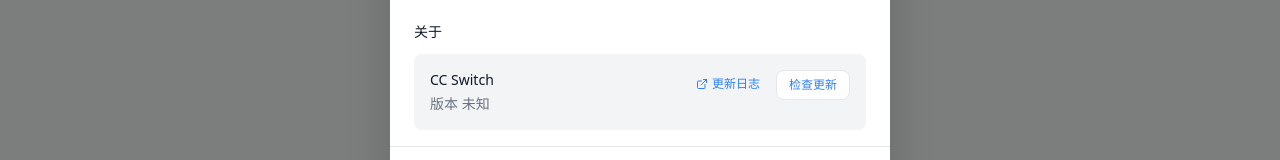
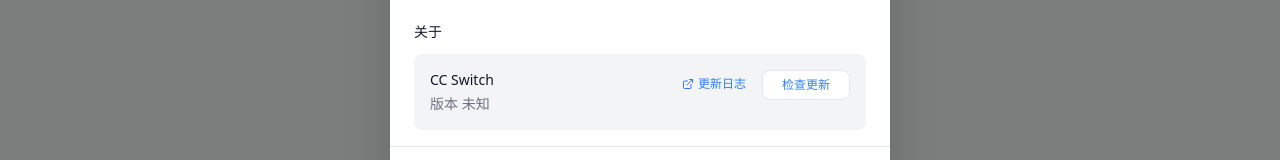
Before and after one commit to zwenooo/cc-switch, a React (Vite) app: page / in a window 1280 px wide. Both pictures are taken after a click on the button 181 px from the left and 39 px from the top of the page. Shown: the part 368-528 px from the top of the page. Built offline with nearby package versions, Linux system fonts and the light colour scheme.

Commit message:
fix(ui): prevent update button jitter when checking for updates
- Add min-width to update button to maintain consistent width across states
- Ensure all button states have consistent border styling with transparent borders

```diff
--- a/src/components/SettingsModal.tsx
+++ b/src/components/SettingsModal.tsx
@@ -258,11 +258,11 @@
                   <button
                     onClick={handleCheckUpdate}
                     disabled={isCheckingUpdate || isDownloading}
-                    className={`px-3 py-1.5 text-xs font-medium rounded-lg transition-all ${
+                    className={`min-w-[88px] px-3 py-1.5 text-xs font-medium rounded-lg transition-all ${
                       isCheckingUpdate || isDownloading
-                        ? "bg-gray-100 dark:bg-gray-700 text-gray-400 dark:text-gray-500 cursor-not-allowed"
+                        ? "bg-gray-100 dark:bg-gray-700 text-gray-400 dark:text-gray-500 cursor-not-allowed border border-transparent"
                         : hasUpdate
-                          ? "bg-blue-500 hover:bg-blue-600 dark:bg-blue-600 dark:hover:bg-blue-700 text-white"
+                          ? "bg-blue-500 hover:bg-blue-600 dark:bg-blue-600 dark:hover:bg-blue-700 text-white border border-transparent"
                           : showUpToDate
                             ? "bg-green-50 dark:bg-green-900/20 text-green-600 dark:text-green-400 border border-green-200 dark:border-green-800"
                             : "bg-white dark:bg-gray-700 hover:bg-gray-50 dark:hover:bg-gray-600 text-blue-500 dark:text-blue-400 border border-gray-200 dark:border-gray-600"
```
